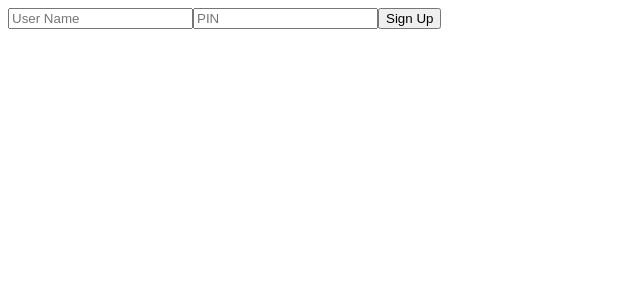
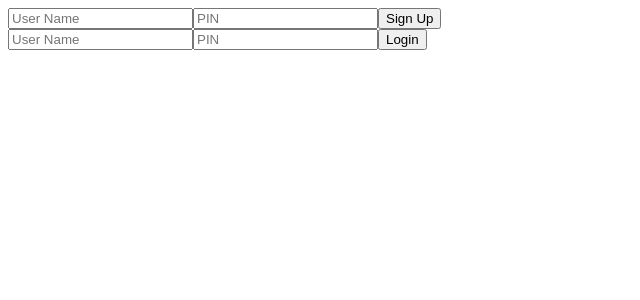
Before and after one commit to songs-about-humanity/sah-fe, a React app: page / in a window 1280 px wide. Shown: the top 300 px of the page, without its empty margins (0-640 px from the left). Built offline with nearby package versions, Linux system fonts and the light colour scheme.

Commit message:
adds user login form and renders on page

```diff
--- a/src/components/App/App.jsx
+++ b/src/components/App/App.jsx
@@ -1,8 +1,10 @@
 import React from 'react';
-import SignUpForm from './SignUpForm/SignUpForm';
+import SignUpForm from '../SignUpForm/SignUpForm';
+import LogInForm from '../LogInForm/LogInForm';
 
 export default function App() {
   return <>
     <SignUpForm/>
+    <LogInForm />
   </>;
 }
--- /dev/null
+++ b/src/components/LogInForm/LogInForm.jsx
@@ -0,0 +1,34 @@
+import React, { useState } from 'react';
+
+export default function LogInForm() {
+  const [username, setUserName] = useState('');
+  const [pin, setPIN] = useState('');
+
+  const handleChange = ({ target }) => {
+    if(target.name === 'username') setUserName(target.value);
+    if(target.name === 'pin') setPIN(target.value);
+  };
+
+  const handleSubmit = (event) => {
+    event.preventDefault();
+    console.log(username, pin);
+  };
+
+  return (
+    <form onSubmit={handleSubmit}>
+      <input
+        type="text"
+        name="username"
+        placeholder="User Name"
+        onChange={handleChange}
+      />
+      <input
+        type="text"
+        name="pin"
+        placeholder="PIN"
+        onChange={handleChange}
+      />
+      <button>Login</button>
+    </form>
+  );
+}
```
Also changed, not shown: src/components/SignUpForm/SignUpForm.jsx (renamed from src/components/App/SignUpForm/SignUpForm.jsx).
